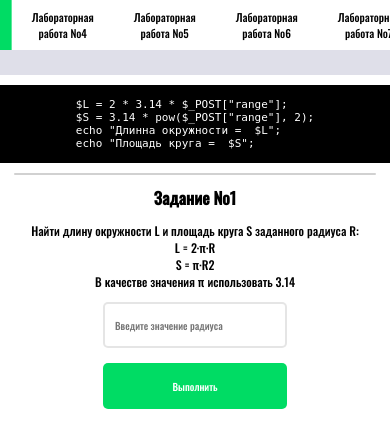
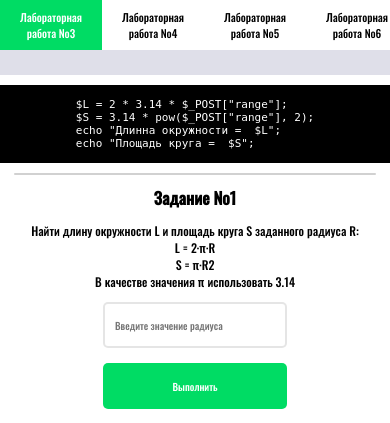
Before and after one commit to xXReCreatorXx/kiriakow_isp21_a, a PHP site: page /index.php in a window 390 px wide. Shown: the top 423 px of the page. Run offline with PHP 8.4, Linux system fonts and the light colour scheme.

Commit message:
Update style.css

```diff
--- a/style.css
+++ b/style.css
@@ -46,10 +46,7 @@ p {
 
     .header_menu {
         display: flex;
-        position: absolute;
-        left: 50%;
-        top: 50%;
-        transform: translate(-50%, -50%);
+        justify-content: center;
     }
 
         .header_menu_button {
@@ -173,7 +170,13 @@ p {
 
     .header {
         height: 50px;
-        overflow: scroll;
+        overflow: hidden;
+    }
+
+    .header_menu {
+        overflow: hidden;
+        overflow-x: scroll;
+        justify-content: start;
     }
 
     .header_menu_button {
```
